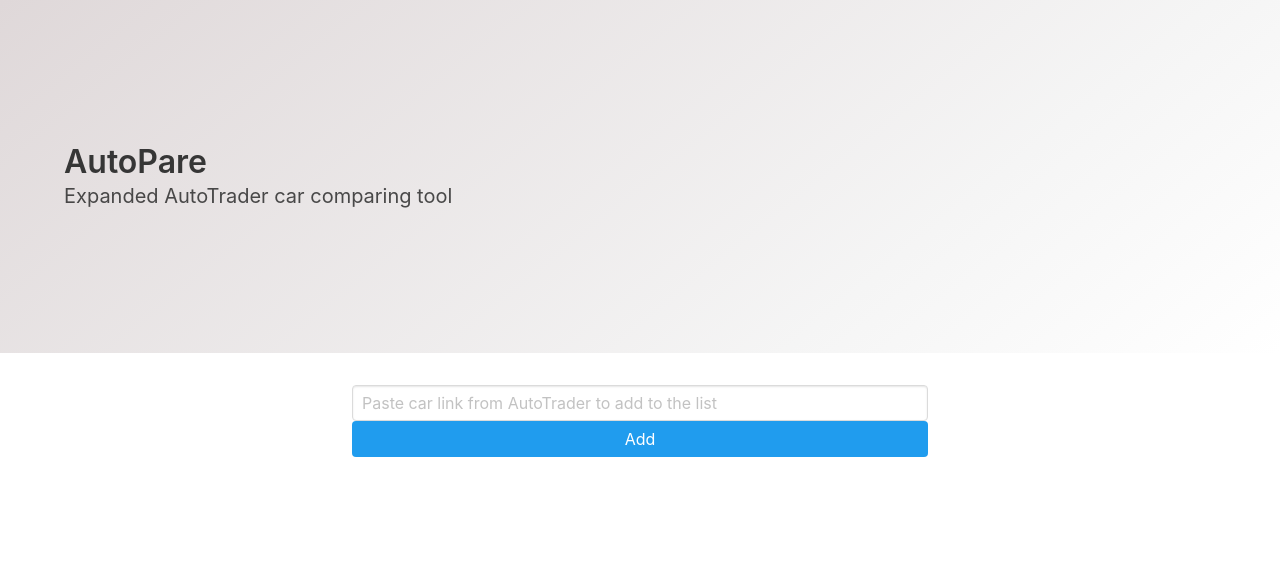
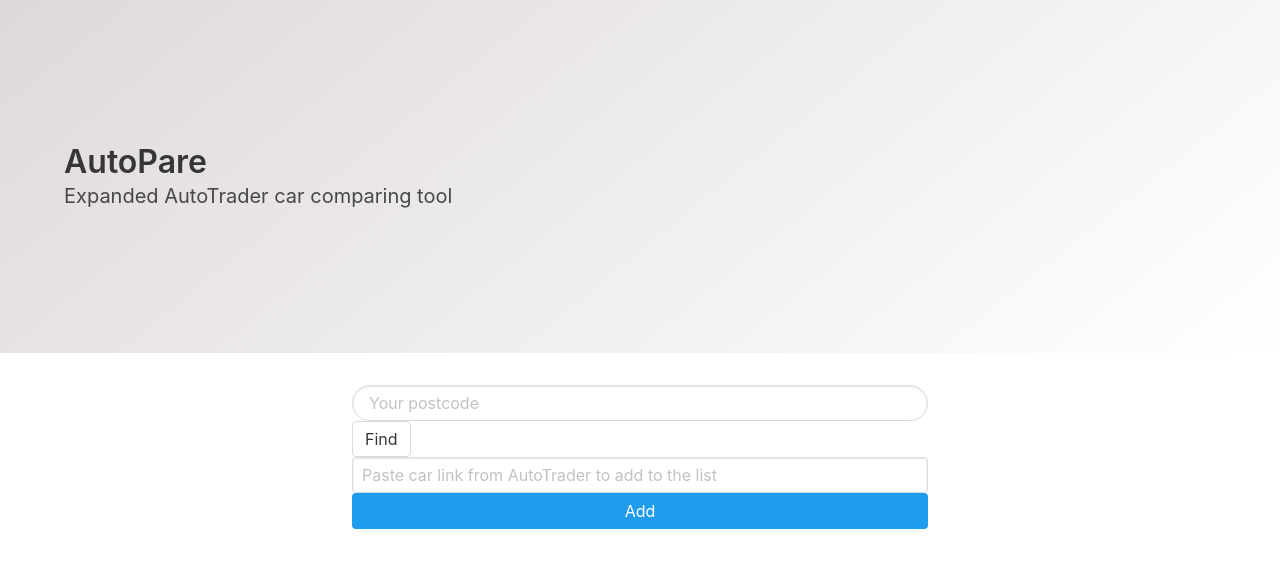
Before and after one commit to asorius/autotest, a React (Create React App) app in the folder front/: page / in a window 1280 px wide. Shown: the top 568 px of the page. Built offline with nearby package versions, Linux system fonts and the light colour scheme.

Commit message:
started map implementation/ error on server side

```diff
--- a/front/src/components/LandingPage.js
+++ b/front/src/components/LandingPage.js
@@ -1,53 +1,83 @@
-import React,{useContext,useState} from 'react'
-import  Context  from "../context/context";
-import CompareItem from './CompareItem'
-import classnames from 'classnames'
+import React, { useContext, useState } from 'react';
+import Context from '../context/context';
+import CompareItem from './CompareItem';
+import classnames from 'classnames';
 
 export default function LandingPage(props) {
-    const [url,setUrl]=useState('')
-    const [loading,setLoading]=useState(false)
-    const context=useContext(Context)
-    const onChange=(e)=>{
-        setUrl(e.target.value.toLowerCase())
+  const [url, setUrl] = useState('');
+  const [post, setPost] = useState('');
+  const [loading, setLoading] = useState(false);
+  const context = useContext(Context);
+  const onChange = e => {
+    setUrl(e.target.value.toLowerCase());
+  };
+  const onPost = e => {
+    setPost(
+      e.target.value
+        .toUpperCase()
+        .trim()
+        .replace(/\s+/g, '')
+    );
+  };
+  const addCarFunc = async e => {
+    setLoading(!loading);
+    e.preventDefault();
+    try {
+      await context.addCarToList({ url });
+      setLoading(false);
+      setUrl('');
+    } catch (e) {
+      return { errored: e };
     }
-    const addCarFunc=async (e)=>{
-        setLoading(!loading)
-        e.preventDefault()
-        try{
-            await context.addCarToList({url})
-            setLoading(false)
-            setUrl('')
-        }catch(e){
-            return {errored:e}
-        }
-    }
+  };
+  const addPost = async e => {
+    e.preventDefault();
+  };
   return (
     <div>
       <section className="hero is-medium is-light is-bold">
         <div className="hero-body">
           <div className="container">
-                <h1 className="title">
-                    AutoPare
-                </h1>
-                <h2 className="subtitle">
-                    Expanded AutoTrader car comparing tool
-                </h2>
+            <h1 className="title">AutoPare</h1>
+            <h2 className="subtitle">Expanded AutoTrader car comparing tool</h2>
           </div>
         </div>
       </section>
-        <section className='input-container section'>
-            <div className='control'>
-                <input className='input' type='text' value={url} onChange={onChange}  placeholder='Paste car link from AutoTrader to add to the list'/>
-                <button className={classnames('button is-info is-fullwidth',{
-              'is-loading':loading
-            })} onClick={addCarFunc}>Add</button>
-            </div>
+      <section className="input-container section">
+        <form className="control postcode" onSubmit={addPost}>
+          <input
+            className="input is-rounded"
+            type="text"
+            onChange={onPost}
+            placeholder="Your postcode"
+          />
+          <button type="submit" className="button">
+            Find
+          </button>
+        </form>
+        <form className="control" onSubmit={addCarFunc}>
+          <input
+            className="input"
+            type="text"
+            value={url}
+            onChange={onChange}
+            placeholder="Paste car link from AutoTrader to add to the list"
+          />
+          <button
+            className={classnames('button is-info is-fullwidth', {
+              'is-loading': loading
+            })}
+            type="submit"
+          >
+            Add
+          </button>
+        </form>
       </section>
-        <section className='comparing-container tile is-ancestor section'>
-        {context.list.map(item=>{
-            return <CompareItem key={item._id} item={item}></CompareItem>
+      <section className="comparing-container tile is-ancestor section">
+        {context.list.map(item => {
+          return <CompareItem key={item._id} item={item} />;
         })}
       </section>
     </div>
-  )
+  );
 }
--- a/front/src/context/GlobalState.js
+++ b/front/src/context/GlobalState.js
@@ -1,24 +1,48 @@
-import React, {useReducer} from 'react'
-import axios from 'axios'
-import Context from './context'
-import { listReducer, ADD_CAR, REMOVE_CAR } from './reducers';
+import React, { useReducer } from 'react';
+import axios from 'axios';
+import Context from './context';
+import {
+  listReducer,
+  ADD_CAR,
+  REMOVE_CAR,
+  ADD_POST,
+  REMOVE_POST
+} from './reducers';
 export default function GlobalState(props) {
-    const [listState,dispatch]=useReducer(listReducer,{list:[]})
-    const addCarToList= async data=>{
-      try{
-        const response=await axios.post('/api',data)
-        const addedCar=await response.data
-        dispatch({type:ADD_CAR,payload:addedCar})
-        }catch(e){
-          return {errored:e}
-        }
+  const [listState, dispatch] = useReducer(listReducer, {
+    list: [],
+    postcode: ''
+  });
+  const addCarToList = async data => {
+    try {
+      const response = await axios.post('/api', data);
+      const addedCar = await response.data;
+      dispatch({ type: ADD_CAR, payload: addedCar });
+    } catch (e) {
+      return { errored: e };
     }
-    const removeCarFromList= id=>{
-        dispatch({type:REMOVE_CAR,payload:id})
-      }
+  };
+  const removeCarFromList = id => {
+    dispatch({ type: REMOVE_CAR, payload: id });
+  };
+  const addPost = postcode => {
+    dispatch({ type: ADD_POST, payload: postcode });
+  };
+  const removePost = postcode => {
+    dispatch({ type: REMOVE_POST, payload: postcode });
+  };
   return (
-    <Context.Provider value={{list:listState.list,addCarToList,removeCarFromList}}>
-    {props.children}
-      </Context.Provider>
-  )
+    <Context.Provider
+      value={{
+        list: listState.list,
+        addCarToList,
+        postcode: listState.postcode,
+        removeCarFromList,
+        addPost,
+        removePost
+      }}
+    >
+      {props.children}
+    </Context.Provider>
+  );
 }
--- a/front/src/context/context.js
+++ b/front/src/context/context.js
@@ -1,8 +1,10 @@
-import React from 'react'
+import React from 'react';
 
 export default React.createContext({
-    list:[],
-    addCarToList:()=>{},
-    removeCarFromList:()=>{}
-
-})
+  list: [],
+  postcode: '',
+  addCarToList: () => {},
+  removeCarFromList: () => {},
+  addPost: () => {},
+  removePost: () => {}
+});
--- a/front/src/context/reducers.js
+++ b/front/src/context/reducers.js
@@ -1,31 +1,37 @@
 export const ADD_CAR = 'ADD_CAR';
 export const REMOVE_CAR = 'REMOVE_CAR';
+export const ADD_POST = 'REMOVE_CAR';
+export const REMOVE_POST = 'REMOVE_CAR';
 
 const addCar = (car, state) => {
   const newList = [...state.list];
-  const carIndex = newList.findIndex(
-    item => item._id === car._id
-  );
+  const carIndex = newList.findIndex(item => item._id === car._id);
 
   if (carIndex < 0) {
     newList.push({ ...car });
   }
-  return { ...state,list: newList };
-
+  return { ...state, list: newList };
 };
 
 const removeCar = (carId, state) => {
   let newList = [...state.list];
-  const carIndex = newList.findIndex(
-    item => item._id === carId
-  );
+  const carIndex = newList.findIndex(item => item._id === carId);
 
   if (carIndex >= 0) {
-    newList=newList.filter(car=>car._id!==carId);
+    newList = newList.filter(car => car._id !== carId);
   }
-  return { ...state,list: newList };
+  return { ...state, list: newList };
+};
 
-};
+// const addPost = (postcode, state) => {
+//   //validate input. shortest posible code format:B11AA,longest:EC2R 8AH
+//   if(postcode.length<7 && postcode.length>5){
+//     const res
+
+//   }
+//   return { ...state,list: newList };
+
+// };
 
 export const listReducer = (state, action) => {
   switch (action.type) {
@@ -33,6 +39,10 @@
       return addCar(action.payload, state);
     case REMOVE_CAR:
       return removeCar(action.payload, state);
+    // case ADD_POST:
+    //   return addPost(action.payload, state);
+    // case REMOVE_POST:
+    //   return removePost(action.payload, state);
     default:
       return state;
   }
```
Also changed, not shown: 1 other file (tests, documents, lock files or other folders). Lines whose indentation alone changed are shown as unchanged.
